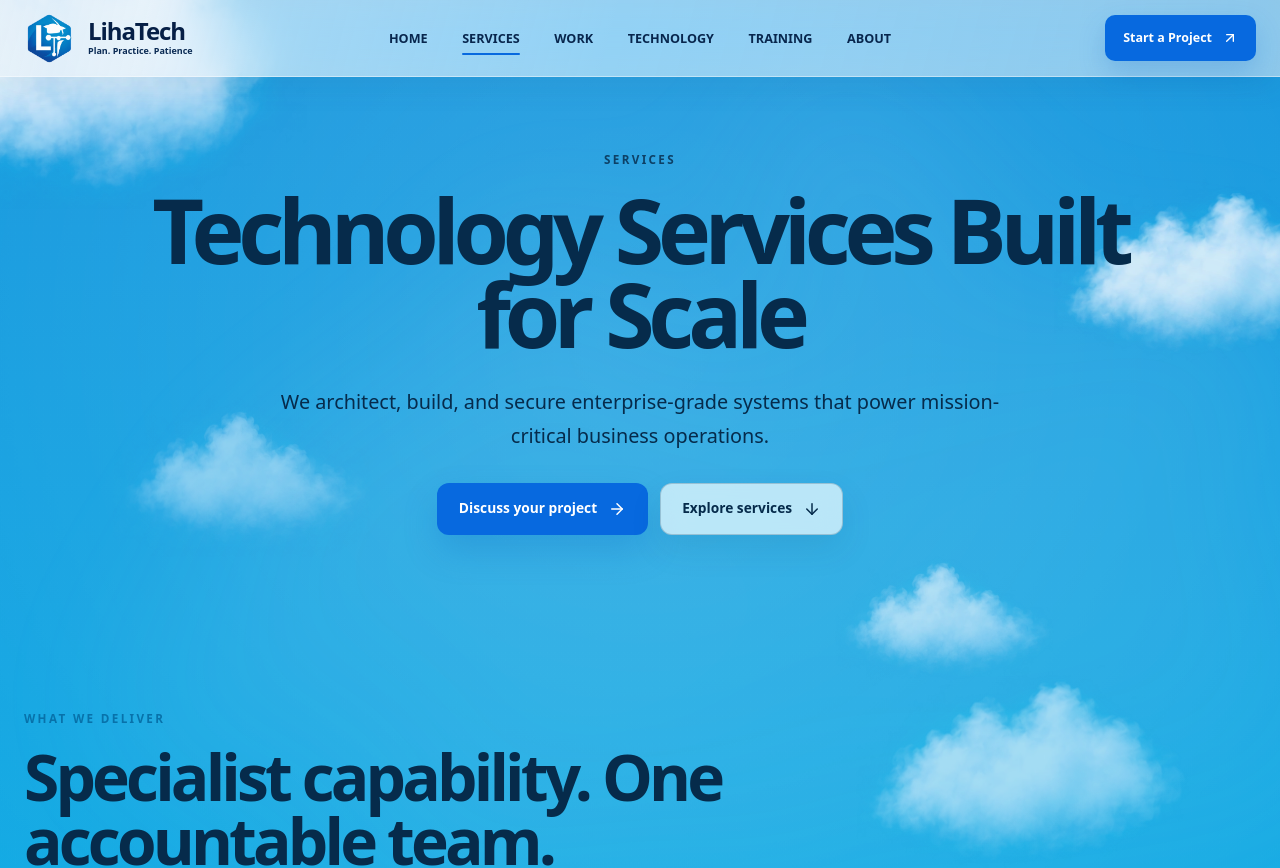
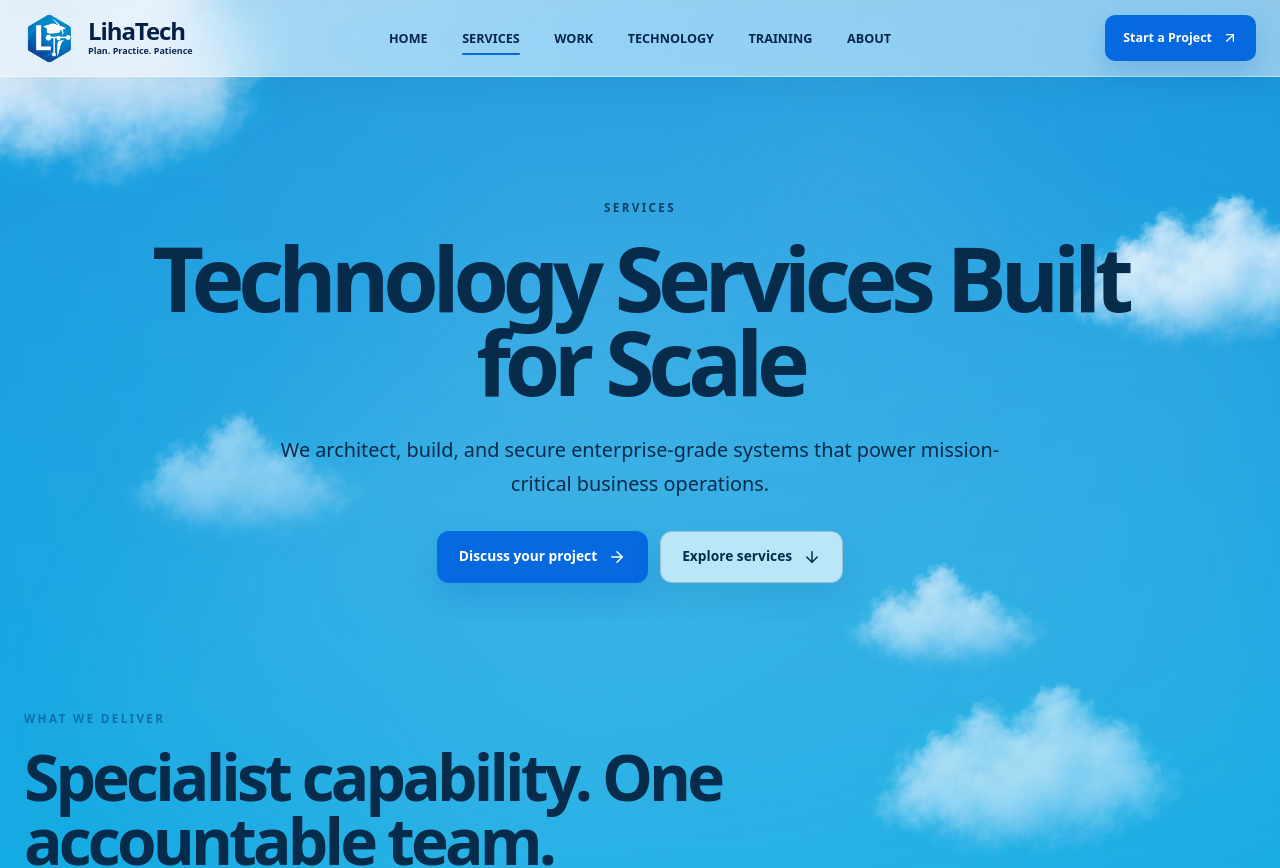
Before and after one commit to Lihatech/TechLiha-Website, a React (Vite) app: page /services in a window 1280 px wide. Shown: the top 868 px of the page. Built offline with nearby package versions, Linux system fonts and the light colour scheme.

Commit message:
style: center services hero content

```diff
--- a/src/styles/service-pages.css
+++ b/src/styles/service-pages.css
@@ -29,6 +29,7 @@
 
 .service-catalog-hero__content {
   position: relative;
+  top: 48px;
   z-index: 1;
   max-width: 980px;
   margin-inline: auto;
@@ -499,6 +500,10 @@
     padding: 112px 0 56px;
   }
 
+  .service-catalog-hero__content {
+    top: 0;
+  }
+
   .service-detail__hero {
     min-height: 0;
     padding: 108px 0 72px;
```
